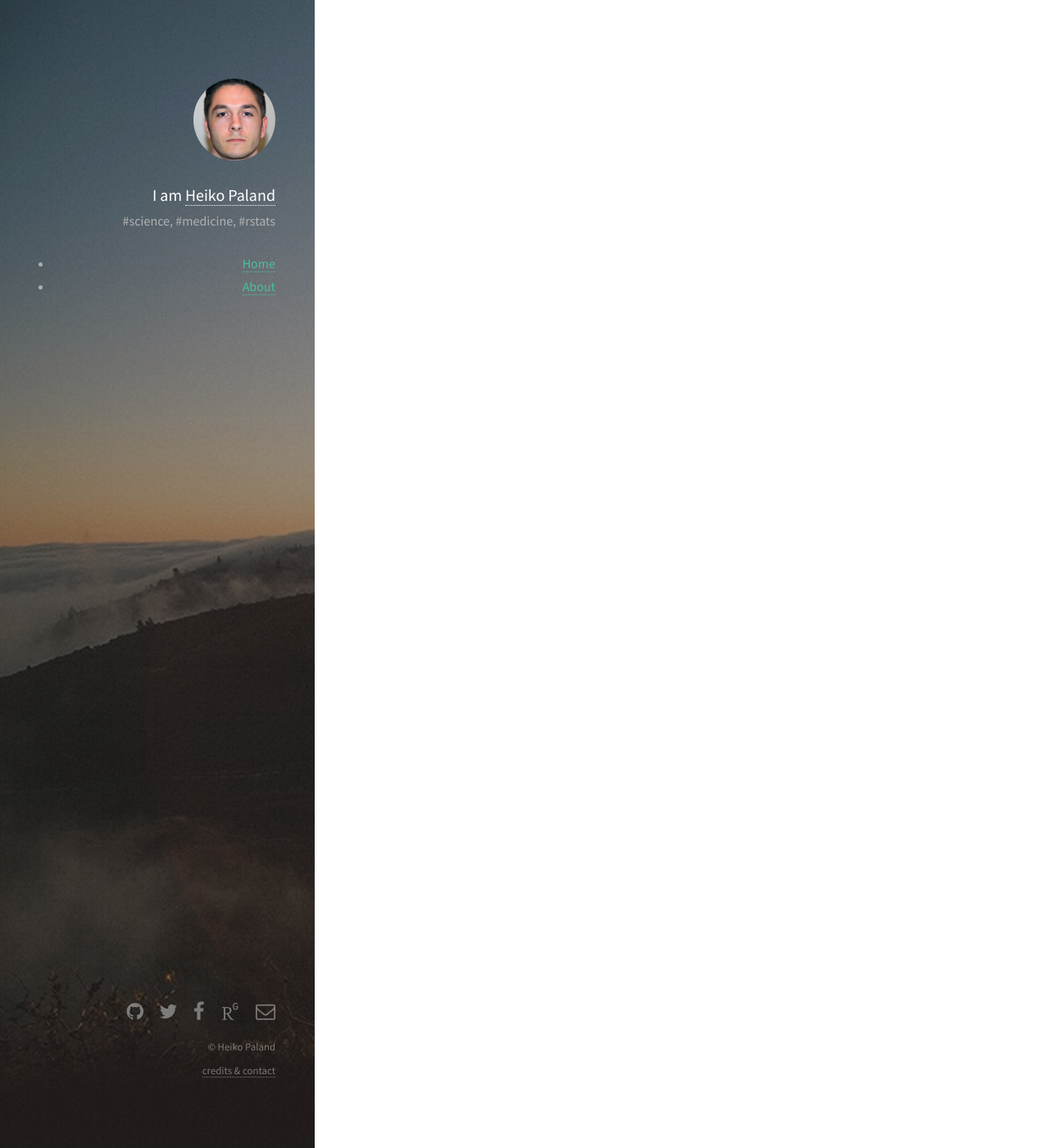
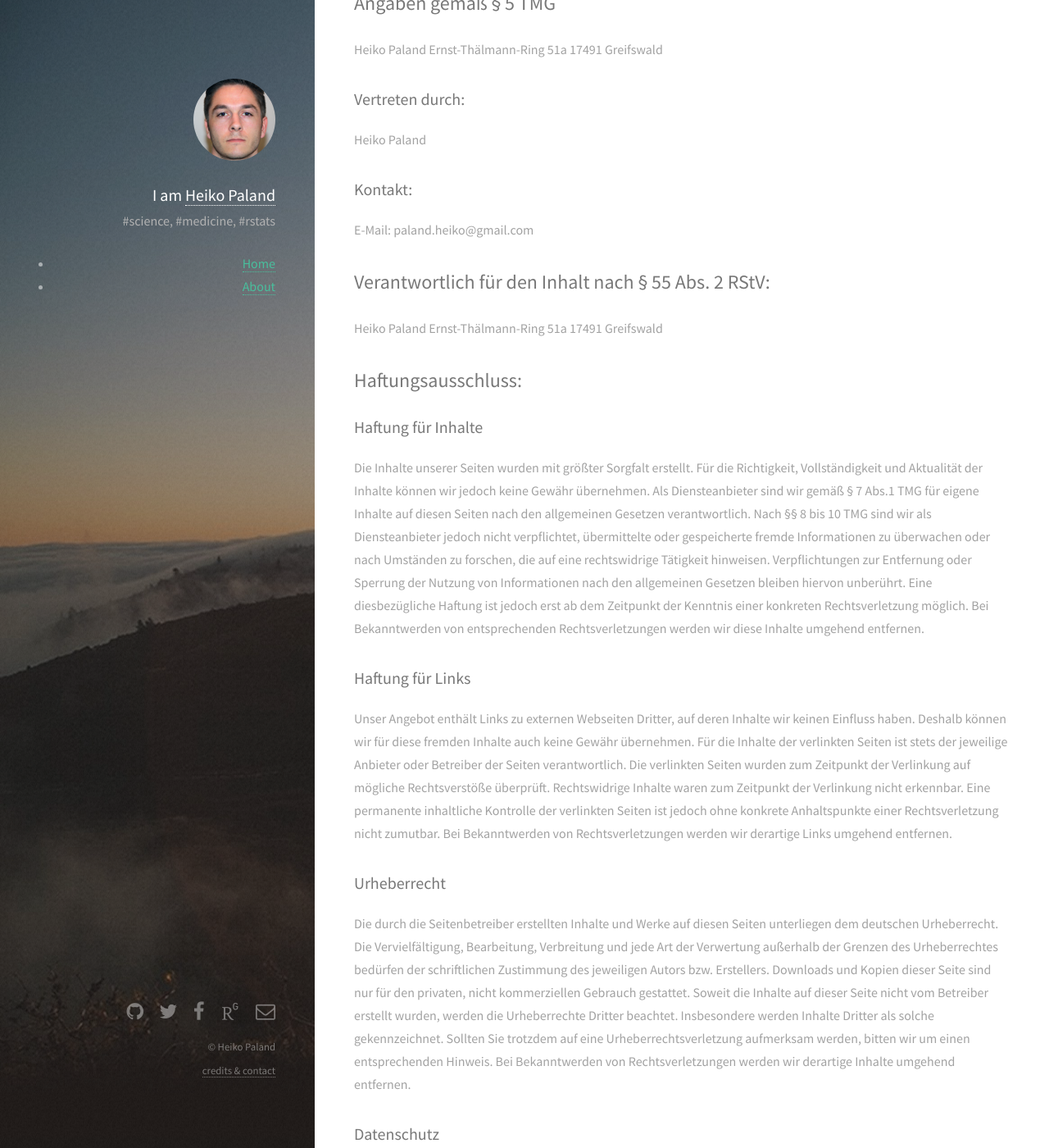
Before and after one commit to old-jekyll-templates/Strata-Jekyll-Theme, a Jekyll site: the page built from contact_credits.md, in a window 1280 px wide and 1400 px high, scrolled down 270 px. Shown: the whole window at 82% size. Built offline with Jekyll 4.4.1, drawn with Linux system fonts in a browser that asks for light colours; some web fonts are replaced; some of the changed text lies outside the part shown.

Commit message:
Update contact_credits.md

```diff
--- a/contact_credits.md
+++ b/contact_credits.md
@@ -3,6 +3,46 @@
 title: Contact & Credits
 exclude_from_nav: true
 ---
+# Contact
+
+## Angaben gemäß § 5 TMG
+
+Heiko Paland
+Ernst-Thälmann-Ring 51a
+17491 Greifswald
+
+### Vertreten durch:
+Heiko Paland
+
+### Kontakt:
+E-Mail: paland.heiko@gmail.com
+
+## Verantwortlich für den Inhalt nach § 55 Abs. 2 RStV:
+Heiko Paland
+Ernst-Thälmann-Ring 51a
+17491 Greifswald
+
+## Haftungsausschluss:
+
+### Haftung für Inhalte
+
+Die Inhalte unserer Seiten wurden mit größter Sorgfalt erstellt. Für die Richtigkeit, Vollständigkeit und Aktualität der Inhalte können wir jedoch keine Gewähr übernehmen. Als Diensteanbieter sind wir gemäß § 7 Abs.1 TMG für eigene Inhalte auf diesen Seiten nach den allgemeinen Gesetzen verantwortlich. Nach §§ 8 bis 10 TMG sind wir als Diensteanbieter jedoch nicht verpflichtet, übermittelte oder gespeicherte fremde Informationen zu überwachen oder nach Umständen zu forschen, die auf eine rechtswidrige Tätigkeit hinweisen. Verpflichtungen zur Entfernung oder Sperrung der Nutzung von Informationen nach den allgemeinen Gesetzen bleiben hiervon unberührt. Eine diesbezügliche Haftung ist jedoch erst ab dem Zeitpunkt der Kenntnis einer konkreten Rechtsverletzung möglich. Bei Bekanntwerden von entsprechenden Rechtsverletzungen werden wir diese Inhalte umgehend entfernen.
+
+### Haftung für Links
+
+Unser Angebot enthält Links zu externen Webseiten Dritter, auf deren Inhalte wir keinen Einfluss haben. Deshalb können wir für diese fremden Inhalte auch keine Gewähr übernehmen. Für die Inhalte der verlinkten Seiten ist stets der jeweilige Anbieter oder Betreiber der Seiten verantwortlich. Die verlinkten Seiten wurden zum Zeitpunkt der Verlinkung auf mögliche Rechtsverstöße überprüft. Rechtswidrige Inhalte waren zum Zeitpunkt der Verlinkung nicht erkennbar. Eine permanente inhaltliche Kontrolle der verlinkten Seiten ist jedoch ohne konkrete Anhaltspunkte einer Rechtsverletzung nicht zumutbar. Bei Bekanntwerden von Rechtsverletzungen werden wir derartige Links umgehend entfernen.
+
+### Urheberrecht
+
+Die durch die Seitenbetreiber erstellten Inhalte und Werke auf diesen Seiten unterliegen dem deutschen Urheberrecht. Die Vervielfältigung, Bearbeitung, Verbreitung und jede Art der Verwertung außerhalb der Grenzen des Urheberrechtes bedürfen der schriftlichen Zustimmung des jeweiligen Autors bzw. Erstellers. Downloads und Kopien dieser Seite sind nur für den privaten, nicht kommerziellen Gebrauch gestattet. Soweit die Inhalte auf dieser Seite nicht vom Betreiber erstellt wurden, werden die Urheberrechte Dritter beachtet. Insbesondere werden Inhalte Dritter als solche gekennzeichnet. Sollten Sie trotzdem auf eine Urheberrechtsverletzung aufmerksam werden, bitten wir um einen entsprechenden Hinweis. Bei Bekanntwerden von Rechtsverletzungen werden wir derartige Inhalte umgehend entfernen.
+
+### Datenschutz
+
+Die Nutzung unserer Webseite ist in der Regel ohne Angabe personenbezogener Daten möglich. Soweit auf unseren Seiten personenbezogene Daten (beispielsweise Name, Anschrift oder eMail-Adressen) erhoben werden, erfolgt dies, soweit möglich, stets auf freiwilliger Basis. Diese Daten werden ohne Ihre ausdrückliche Zustimmung nicht an Dritte weitergegeben.
+Wir weisen darauf hin, dass die Datenübertragung im Internet (z.B. bei der Kommunikation per E-Mail) Sicherheitslücken aufweisen kann. Ein lückenloser Schutz der Daten vor dem Zugriff durch Dritte ist nicht möglich.
+Der Nutzung von im Rahmen der Impressumspflicht veröffentlichten Kontaktdaten durch Dritte zur Übersendung von nicht ausdrücklich angeforderter Werbung und Informationsmaterialien wird hiermit ausdrücklich widersprochen. Die Betreiber der Seiten behalten sich ausdrücklich rechtliche Schritte im Falle der unverlangten Zusendung von Werbeinformationen, etwa durch Spam-Mails, vor.
+
+# Credits
+
 Design: <a href="http://html5up.net">HTML5 UP</a>
-
 Jekyll Template: <a href="http://cloudcannon.com">Cloud Cannon</a>
```
